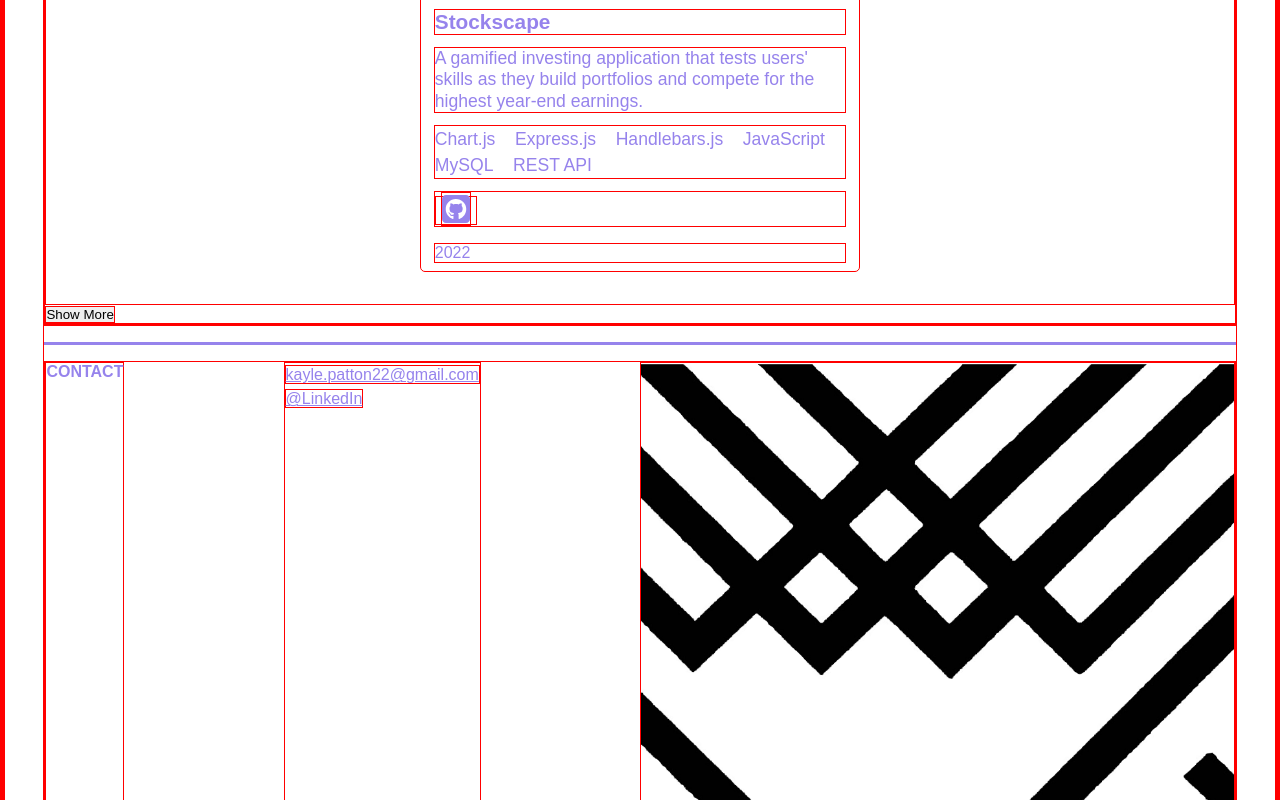
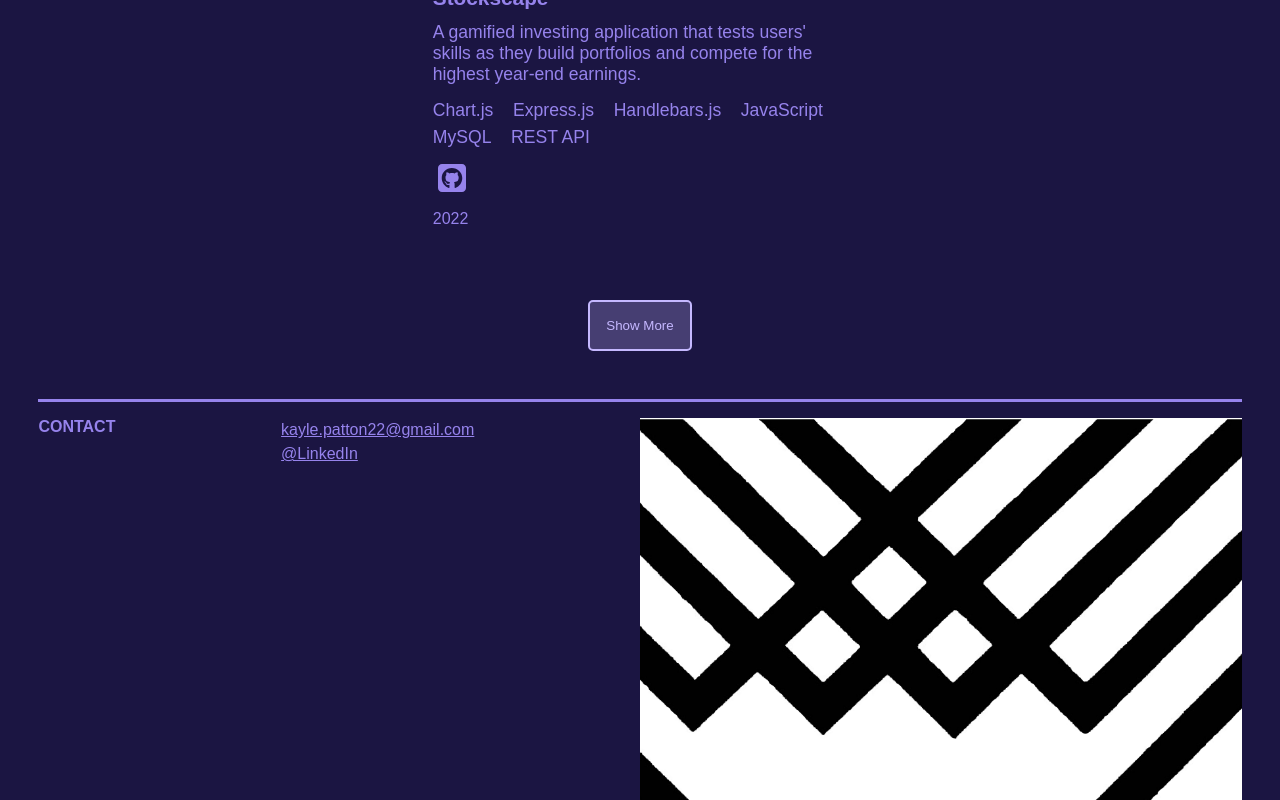
Before and after one commit to kayleriegerpatton/portfolio, a React app: page / in a window 1280 px wide. Shown: the part 2388-3188 px from the top of the page. Built offline with nearby package versions, Linux system fonts and the light colour scheme; a web font is replaced by a local one.

Commit message:
styled button & background colors

```diff
--- a/src/App.css
+++ b/src/App.css
@@ -3,14 +3,14 @@
 	--tropical-indigo: #9683ecff;
 	--periwinkle: #c5b8ffff;
 	--black-olive: #36392eff;
-	--jonquil: #f0c808ff;
+	--jonquil: rgb(240, 200, 8);
 	font-family: sans-serif;
 	font-size: 16px;
 	color: var(--tropical-indigo);
 }
 
 * {
-	border: 1px solid red;
+	/* border: 1px solid red; */
 	box-sizing: border-box;
 	margin: 0;
 	padding: 0;
@@ -19,6 +19,7 @@
 .app {
 	height: 100%;
 	width: 100%;
+	background-color: #1b1542;
 }
 
 main {
--- a/src/components/Header/Header.css
+++ b/src/components/Header/Header.css
@@ -8,7 +8,7 @@
 	position: sticky;
 	top: 0;
 	font-size: 1.2rem;
-	background-color: white;
+	background-color: #1b1542;
 }
 
 #logo {
--- a/src/components/ProjectsSection/ProjectsSection.css
+++ b/src/components/ProjectsSection/ProjectsSection.css
@@ -9,6 +9,24 @@
 	justify-content: space-evenly;
 }
 
+.button {
+	padding: 1rem;
+	border-radius: 5px;
+	background-color: rgba(197, 184, 255, 0.25); /* transparent periwinkle */
+	border: solid 2px var(--periwinkle);
+	color: var(--periwinkle);
+	margin: 2rem auto 3rem auto;
+	display: block;
+}
+
+.button:hover,
+.button:focus {
+	border: solid 2px var(--jonquil);
+	cursor: pointer;
+	color: var(--jonquil);
+	background-color: rgb(240, 200, 8, 0.25); /* transparent jonquil */
+}
+
 @media (min-width: 1000px) {
 	#projects-container {
 		flex-wrap: wrap;
--- a/src/components/ProjectsSection/ProjectsSection.jsx
+++ b/src/components/ProjectsSection/ProjectsSection.jsx
@@ -56,7 +56,11 @@
 							/>
 						))}
 				</div>
-				<button type="button" onClick={() => expandProjects()}>
+				<button
+					type="button"
+					className="button"
+					onClick={() => expandProjects()}
+				>
 					{projectsExpanded ? 'Show Less' : 'Show More'}
 				</button>
 			</section>
```
